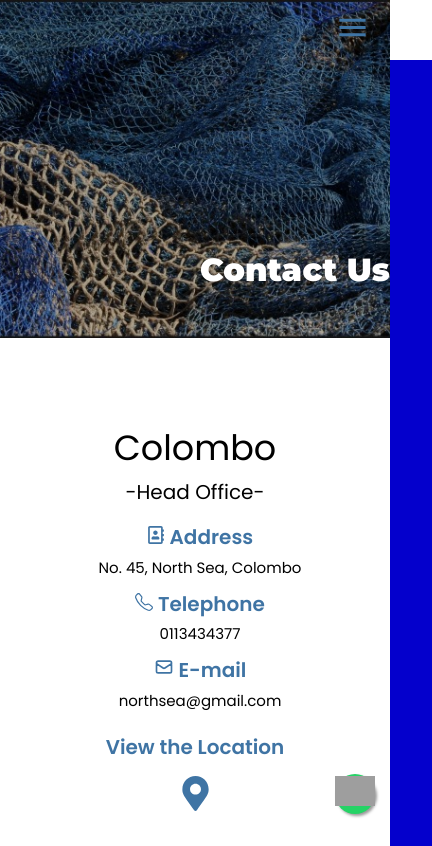
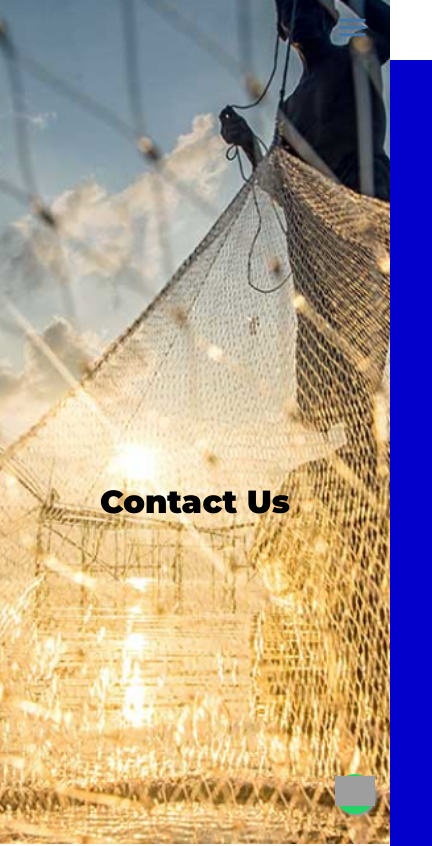
Before and after one commit to Bandaranayake97/NorthSea_Website, a React (Create React App) app in the folder frontend/: page /contact-us in a window 390 px wide. Shown: the top 846 px of the page, 432 px wide, since content can reach past the window. Built offline with nearby package versions, Linux system fonts and the light colour scheme; grey boxes are pictures that could not be loaded; a web font is replaced by a local one.

Commit message:
contact us changes

```diff
--- a/frontend/src/pages/user/ContactUs.css
+++ b/frontend/src/pages/user/ContactUs.css
@@ -8,37 +8,6 @@
     justify-content: center;
 }
 
-.contact-hero {
-    background-image: url("../../../assets/images/hero-image.jpg");
-    background-repeat: no-repeat;
-    background-size: cover;
-    background-position: center top;
-    width: 100%;
-    height: 60vh;
-    position: relative;
-
-}
-
-.contact-hero::before {
-    content: "";
-    position: absolute;
-    top: 0;
-    left: 0;
-    width: 100%;
-    height: 100%;
-    background: rgba(0, 0, 0, 0.3);
-    z-index: 1;
-  }
-
-.hero-text {
-    color: rgb(255, 255, 255);
-    font-family: 'Montserrat';
-    font-size: 70px;
-    font-weight: 500;
-    text-align: center;
-   margin-top: 50%;
-    z-index: 2;
-}
 
 .contact-content{
 
@@ -267,12 +236,6 @@
     height: 40vh;
   }
 
-  .hero-text {
-    font-size: 30px;
-    margin-top: 150px;
-
-  }
-
   .contact-content {
     flex-direction: column;
     height: auto;
@@ -287,17 +250,21 @@
     padding-bottom: 60%;
   }
 
+
+
   .form-input {
-    width: 100%;
+    width: 80%;
   }
 
   .form-textarea {
-    width: 100%;
+    width: 90%;
+    margin-right: 0;
   }
 
   .submit-button {
-    width: 100%;
+    width: 80%;
     margin-left: 0;
+    align-self: center;
   }
   .image-container {
     display: none;
@@ -307,10 +274,6 @@
 
 
 @media screen and (min-width: 769px) {
-  .hero-text {
-    margin-top: 250px;
-    margin-left: 270px;
-  }
 
   .contact-content {
     height: 454px;
@@ -320,6 +283,8 @@
     padding-bottom: 20%;
   }
 
+
+
   .form-container {
     flex-direction: column;
   }
@@ -328,14 +293,18 @@
     margin-bottom: 5px;
   }
 
-  .form-input,
-  .form-textarea {
+  .form-input{
     width: 90%;
     margin-left: 10px;
+  }
+
+   .form-textarea {
+    width: 95%;
   }
 
   .submit-button {
     width: 30%;
     margin-left: 10px;
+    align-self: center;
   }
 }
--- a/frontend/src/pages/user/ContactUs.js
+++ b/frontend/src/pages/user/ContactUs.js
@@ -1,13 +1,22 @@
-import React, { useState } from 'react'
+import React, { useState, useEffect } from 'react'
+import AOS from 'aos';
+import 'aos/dist/aos.css';
 import './ContactUs.css'
 import { BsTelephone } from 'react-icons/bs';
 import { HiOutlineMail } from 'react-icons/hi';
 import { FaRegAddressBook, FaMapMarkerAlt } from 'react-icons/fa';
 
 import WhatsAppIcon from '../../components/WhatsAppIcon/WhatsAppIcon';
+import HeroSection from '../../components/Hero/HeroSection';
 
 
 function ContactUs() {
+
+    useEffect(() => {
+        AOS.init({
+            duration: 2000
+        });
+    }, []);
 
     const [selectedLocation, setSelectedLocation] = useState(1);
     const [errors, setErrors] = useState({});
@@ -60,14 +69,12 @@ function ContactUs() {
     return (
 
         <div className='contact-page'>
-            <div className='contact-hero'>
-                <div className='section-content-container'>
-                    <h1 className='hero-text'><span className='block-text'>Contact Us</span></h1>
-                </div>
-            </div>
+        <HeroSection>
+        <h1 className='hero-text-home'><span className='block-text'>Contact Us</span></h1>
+    </HeroSection>
 
             <div className='contact-content'>
-                <div className='section-container'>
+                <div className='section-container' data-aos="fade-up">
                     <div className='card'>
                         <h1 className='section-title1'>Colombo</h1>
                         <p className='section-title2'>-Head Office-</p>
@@ -94,7 +101,7 @@ function ContactUs() {
                         </div>
                     </div>
                 </div>
-                <div className='section-container'>
+                <div className='section-container' data-aos="fade-up">
                     <div className='card'>
                         <h1 className='section-title1'>Lunuwila</h1>
                         <p className='section-title2'>-Factory-</p>
@@ -121,7 +128,7 @@ function ContactUs() {
                         </div>
                     </div>
                 </div>
-                <div className='section-container'>
+                <div className='section-container' data-aos="fade-up">
                     <div className='card'>
                         <h1 className='section-title1'>Weerawila</h1>
                         <p className='section-title2'>-Factory-</p>
@@ -148,7 +155,7 @@ function ContactUs() {
                         </div>
                     </div>
                 </div>
-                <div className='section-container'>
+                <div className='section-container' data-aos="fade-up">
                     <div className='card'>
                         <h1 className='section-title1'>Jaffna</h1>
                         <p className='section-title2'>-Factory-</p>
@@ -177,7 +184,7 @@ function ContactUs() {
                 </div>
             </div>
 
-            <div className='map-container'>
+            <div className='map-container' data-aos="fade-up">
 
                 {
                     selectedLocation === 1 ? (
@@ -236,7 +243,7 @@ function ContactUs() {
                 }
             </div>
 
-            <div className='contact-form-section'>
+            <div className='contact-form-section' data-aos="fade-up">
                 <div className='image-container'></div>
                 <div className='form-container'>
                     <h1 className='form-title'>Send us a Message</h1>
--- a/frontend/src/pages/user/Gallery.js
+++ b/frontend/src/pages/user/Gallery.js
@@ -1,7 +1,6 @@
 import React, { useEffect } from 'react';
 import AOS from 'aos';
-import 'aos/dist/aos.css'; // You can also use <link> for styles
-// ..
+import 'aos/dist/aos.css';
 
 import './Gallery.css'
 import data from "../../data/index.json";
```
